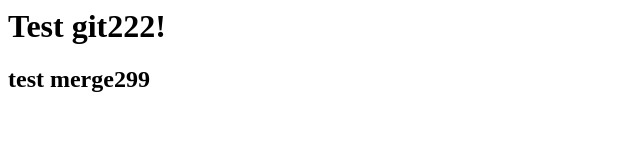
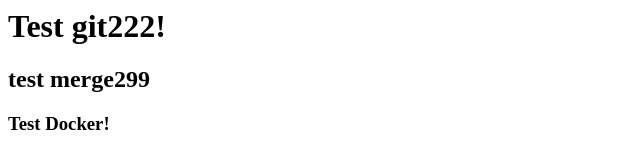
Before and after one commit to Lev458/test_git_and_docker, a plain HTML site: page index.html in a window 1280 px wide. Shown: the whole page, without its empty margins (0-640 px from the left). Drawn offline with Linux system fonts and the light colour scheme.

Commit message:
Docker success!

```diff
--- a/index.html
+++ b/index.html
@@ -1,2 +1,3 @@
 <h1> Test git222! </h1>
 <h2> test merge299 </h2>
+<h3> Test Docker! </h2>
```
Also changed, not shown: 2 other files.
